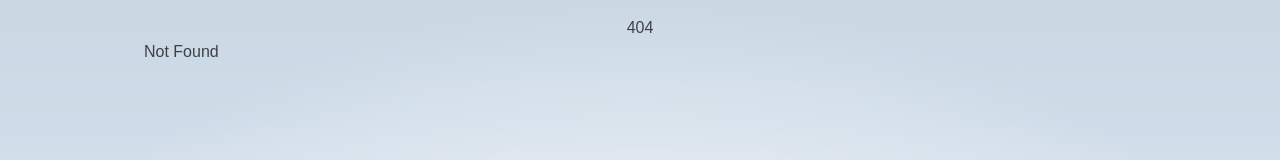
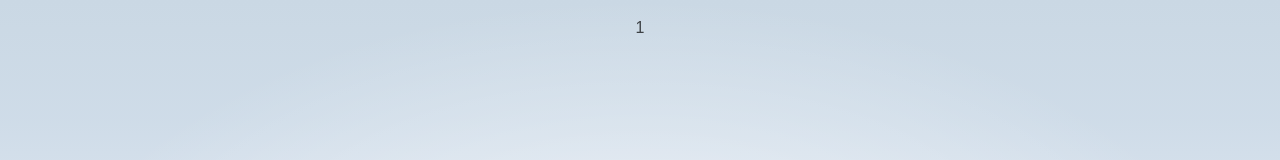
Before and after one commit to uzarsalan/fixcar-bot-pages, a SvelteKit app: page /callto/1 in a window 1280 px wide. Before the commit this address had no page. Shown: the top 160 px of the page. Built offline with nearby package versions, Linux system fonts and the light colour scheme.

Commit message:
test callto page

```diff
--- a/src/routes/answers/[postId]/+page.svelte
+++ b/src/routes/answers/[postId]/+page.svelte
@@ -32,7 +32,7 @@
       <button
         on:click={() =>
           window.Telegram.WebApp.openLink(
-            `tel://${data[key].Market.phoneNumber}`
+            `https://${window.location.hostname}/callto/${data[key].Market.phoneNumber}`
           )}
         class="inline-flex items-center px-3 py-2 text-sm font-medium text-center text-white bg-blue-700 rounded-lg hover:bg-blue-800 focus:ring-4 focus:outline-none focus:ring-blue-300 dark:bg-blue-600 dark:hover:bg-blue-700 dark:focus:ring-blue-800"
       >
--- /dev/null
+++ b/src/routes/callto/[number]/+page.js
@@ -0,0 +1,4 @@
+/** @type {import('../../../../.svelte-kit/types/src/routes/callto/[number]/$types/../.svelte-kit/types/src/routes/callto/[number]/$types').PageLoad} */
+export async function load({ params }) {
+  return params;
+}
--- /dev/null
+++ b/src/routes/callto/[number]/+page.svelte
@@ -0,0 +1,7 @@
+<script>
+  export let data;
+</script>
+
+<h1 on:click={() => (window.location.href = `tel://${data.number}`)}>
+  {data.number}
+</h1>
```
